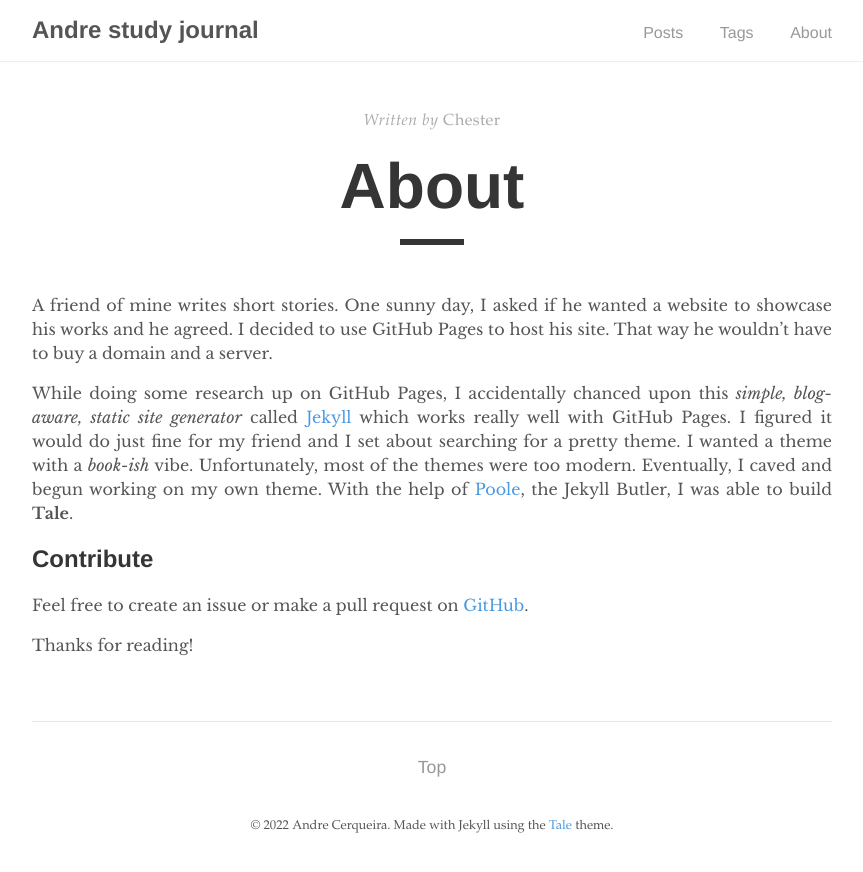
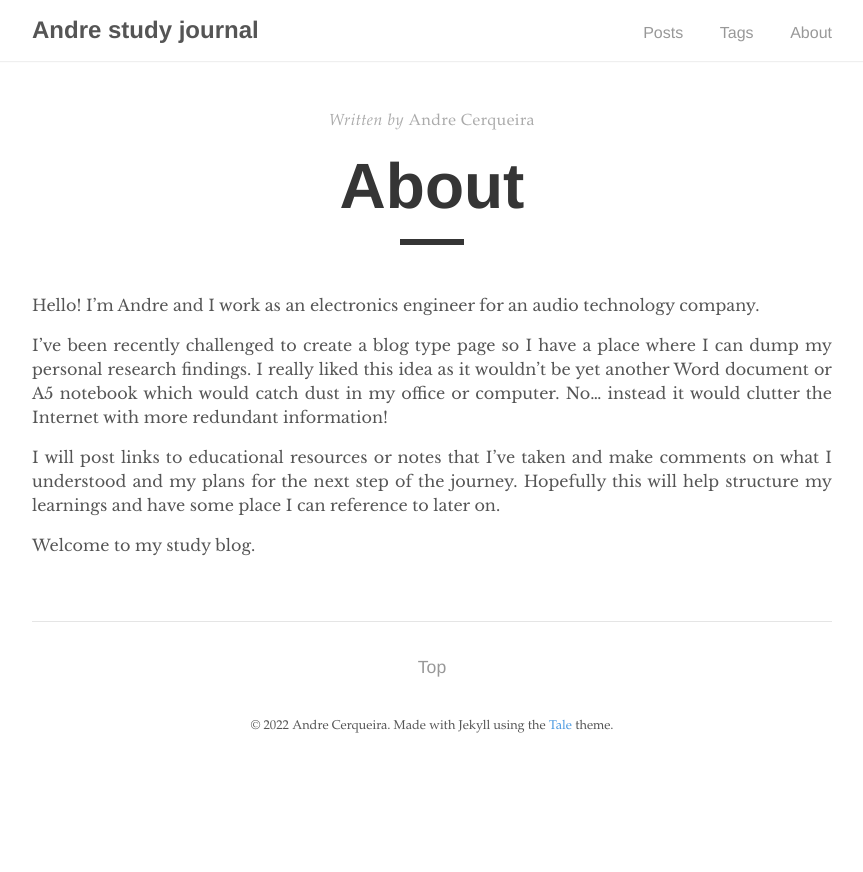
Before and after one commit to doutordre/doutordre.github.io, a Jekyll site: the page built from _pages/about.md, in a window 1280 px wide. Shown: the top 872 px of the page, without its empty margins (208-1071 px from the left). Built offline with Jekyll 4.4.1, drawn with Linux system fonts in a browser that asks for light colours.

Commit message:
Update about.md

```diff
--- a/_pages/about.md
+++ b/_pages/about.md
@@ -1,15 +1,13 @@
 ---
 layout: post
 title: "About"
-author: "Chester"
 permalink: /about/
 ---
 
-A friend of mine writes short stories. One sunny day, I asked if he wanted a website to showcase his works and he agreed. I decided to use GitHub Pages to host his site. That way he wouldn't have to buy a domain and a server.
+Hello! I'm Andre and I work as an electronics engineer for an audio technology company.
 
-While doing some research up on GitHub Pages, I accidentally chanced upon this _simple, blog-aware, static site generator_ called [Jekyll](https://jekyllrb.com/) which works really well with GitHub Pages. I figured it would do just fine for my friend and I set about searching for a pretty theme. I wanted a theme with a _book-ish_ vibe. Unfortunately, most of the themes were too modern. Eventually, I caved and begun working on my own theme. With the help of [Poole](https://github.com/poole/poole), the Jekyll Butler, I was able to build **Tale**.
+I've been recently challenged to create a blog type page so I have a place where I can dump my personal research findings. I really liked this idea as it wouldn't be yet another Word document or A5 notebook which would catch dust in my office or computer. No... instead it would clutter the Internet with more redundant information!
 
-## Contribute
-Feel free to create an issue or make a pull request on [GitHub](https://github.com/chesterhow/tale).
+I will post links to educational resources or notes that I’ve taken and make comments on what I understood and my plans for the next step of the journey. Hopefully this will help structure my learnings and have some place I can reference to later on.
 
-Thanks for reading!
+Welcome to my study blog.
```
